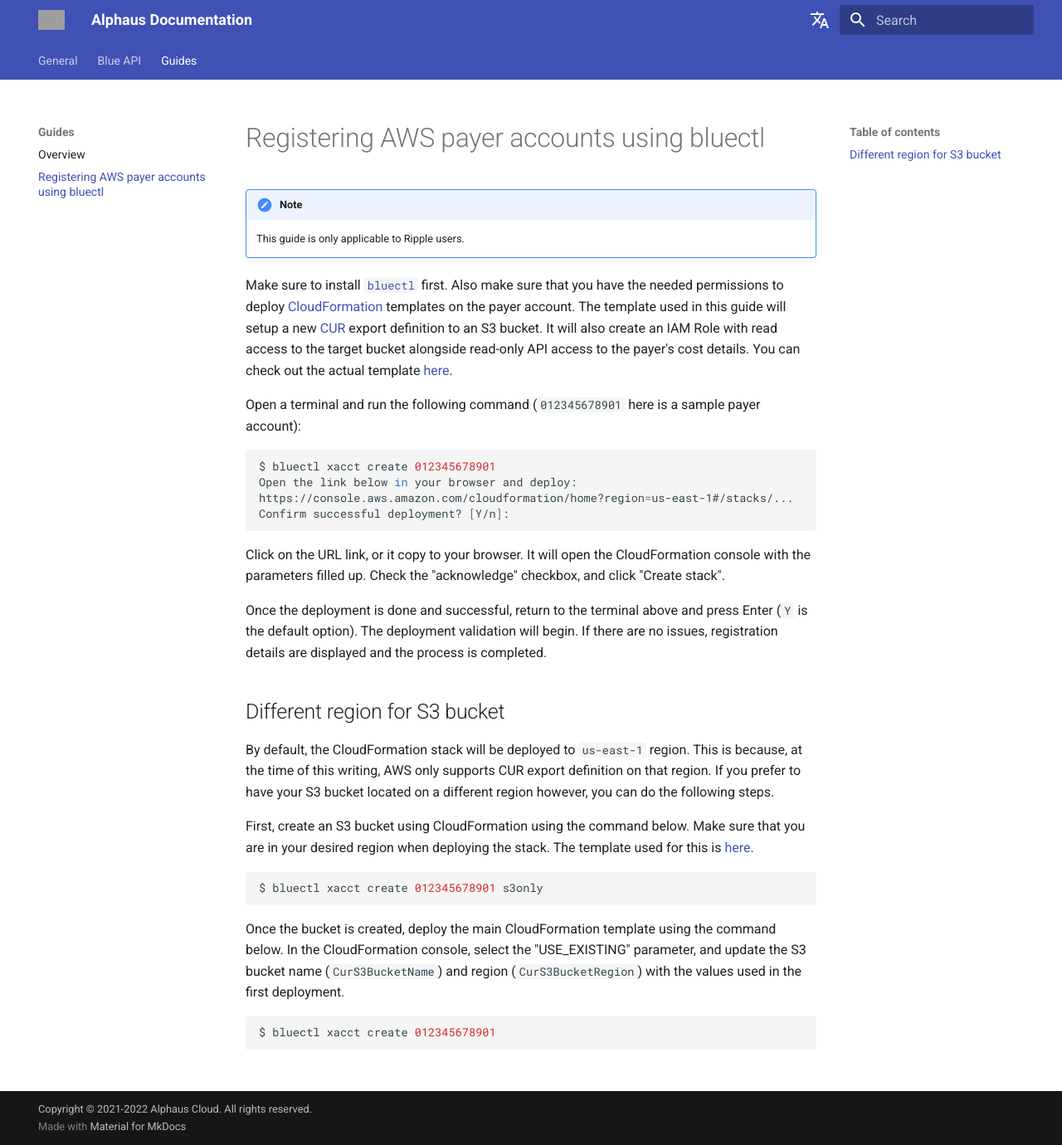
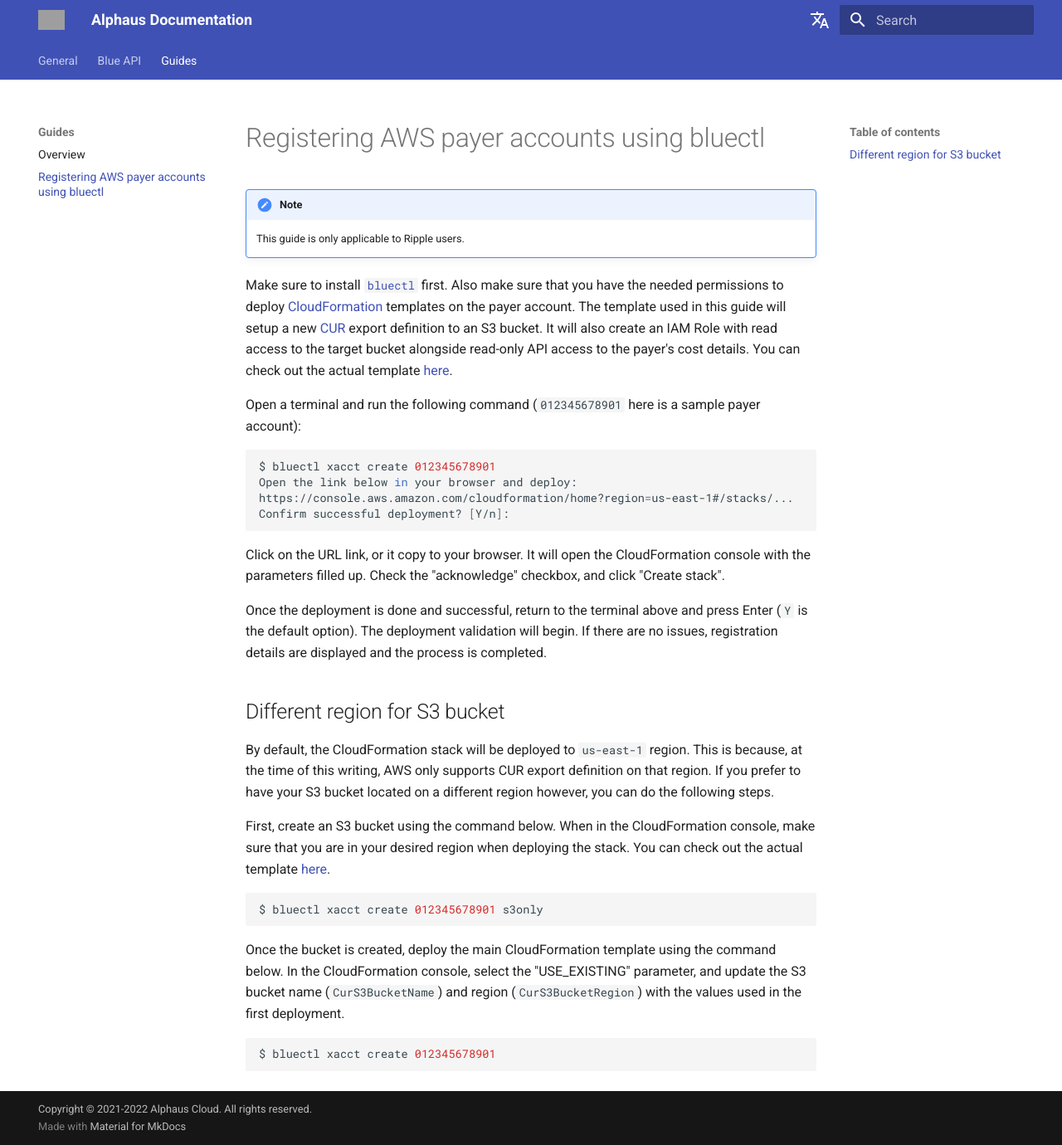
Before and after one commit to alphauslabs/tmpdocs, an MkDocs documentation site: the page built from docs/guides/aws-register-payer.md, in a window 1280 px wide and 1380 px high. Shown: the whole window at 83% size. Built offline with MkDocs 1.6.1 and Material for MkDocs 9.7.7, drawn with Linux system fonts in a browser that asks for light colours; comment, search, counter and statistics services are not loaded; grey boxes are pictures that could not be loaded.

Commit message:
docs: wip register aws payer

````diff
--- a/docs/guides/aws-register-payer.md
+++ b/docs/guides/aws-register-payer.md
@@ -22,7 +22,7 @@
 
 By default, the CloudFormation stack will be deployed to `us-east-1` region. This is because, at the time of this writing, AWS only supports CUR export definition on that region. If you prefer to have your S3 bucket located on a different region however, you can do the following steps.
 
-First, create an S3 bucket using CloudFormation using the command below. Make sure that you are in your desired region when deploying the stack. The template used for this is [here](https://alphaus-cloudformation-templates.s3.ap-northeast-1.amazonaws.com/alphauscurexportbucket-v1.yml).
+First, create an S3 bucket using the command below. When in the CloudFormation console, make sure that you are in your desired region when deploying the stack. You can check out the actual template [here](https://alphaus-cloudformation-templates.s3.ap-northeast-1.amazonaws.com/alphauscurexportbucket-v1.yml).
 
 ```sh
 $ bluectl xacct create 012345678901 s3only
````
